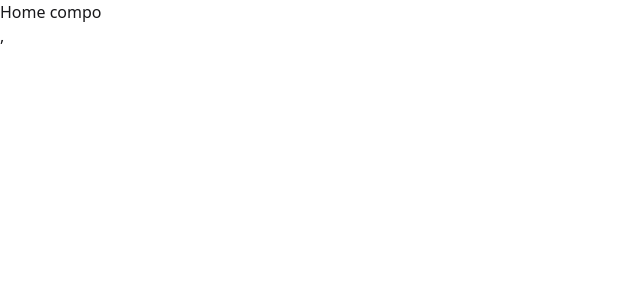
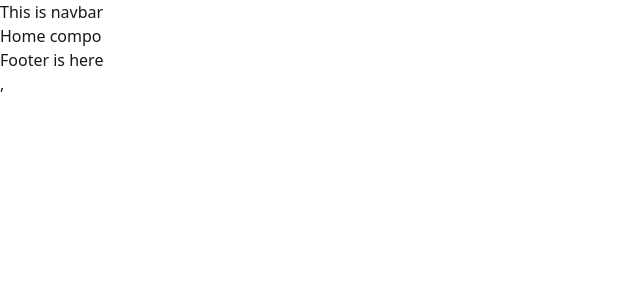
Before and after one commit to mohammademon393/react-home-decor, a React (Vite) app: page / in a window 1280 px wide. Shown: the top 300 px of the page, without its empty margins (0-640 px from the left). Built offline with nearby package versions, Linux system fonts and the light colour scheme.

Commit message:
main layout and routeing root

```diff
--- /dev/null
+++ b/src/Layout/MainLayOut.jsx
@@ -0,0 +1,16 @@
+import React from 'react';
+import Navbar from '../Components/Navbar';
+import { Outlet } from 'react-router';
+import Footer from '../Components/Footer';
+
+const MainLayOut = () => {
+    return (
+        <div>
+            <Navbar></Navbar>
+            <Outlet></Outlet>
+            <Footer></Footer>
+        </div>
+    );
+};
+
+export default MainLayOut;
--- a/src/Routes/Routes.jsx
+++ b/src/Routes/Routes.jsx
@@ -2,15 +2,22 @@ import React from 'react';
 import { createBrowserRouter } from "react-router";
 import Home from '../Pages/Home';
 import Products from '../Pages/Products';
+import MainLayOut from '../Layout/MainLayOut';
 
 const router = createBrowserRouter([
   {
     path: "/",
-    Component: Home
-  },
-  {
-    path: "/products",
-    Component: Products
+    Component: MainLayOut,
+    children: [
+      {
+        index: true,
+        Component: Home,
+      },
+      {
+        path: "/products",
+        Component: Products,
+      },
+    ],
   },
 ]);
 
```
